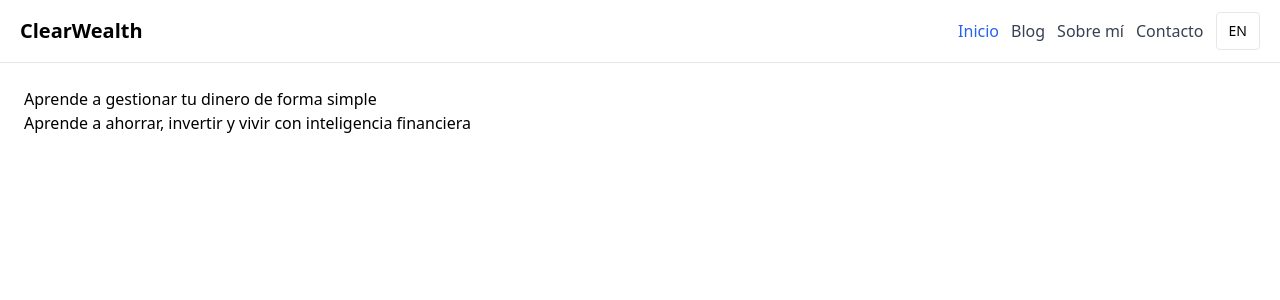
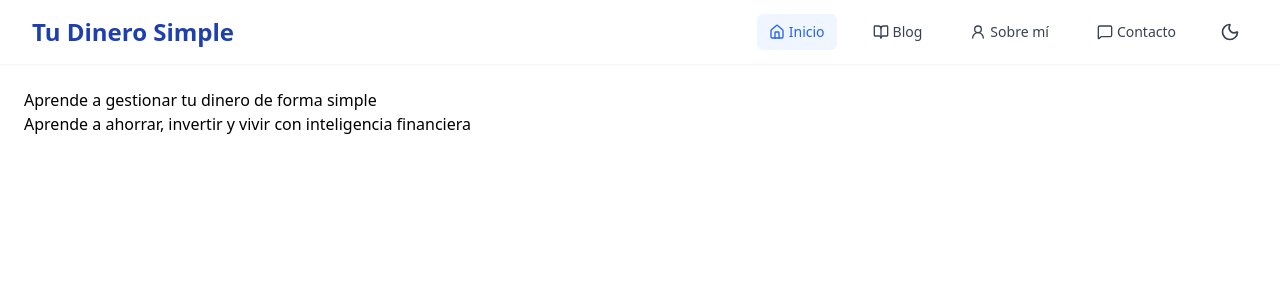
Before and after one commit to ridedcp/clearwealth, a React (Vite) app: page /es/ in a window 1280 px wide. Shown: the top 300 px of the page. Built offline with nearby package versions, Linux system fonts and the light colour scheme.

Commit message:
Refactor Header component with improved structure

```diff
--- a/src/components/Header.jsx
+++ b/src/components/Header.jsx
@@ -1,28 +1,74 @@
-import { NavLink } from 'react-router-dom';
-import LocaleSwitcher from './LocaleSwitcher';
-import { t } from '../i18n';
+import { NavLink, useNavigate } from 'react-router-dom'
+import { Menu, X, Moon, Sun, Home, BookOpen, User2, MessageSquare } from 'lucide-react'
+import { useEffect, useState } from 'react'
 
-export default function Header({ lang }) {
-  const base = `/${lang}`;
+export default function Header({ lang='es' }) {
+  const base = `/${lang}`
   const nav = [
-    { to: `${base}/`, label: t(lang,'nav.home') },
-    { to: `${base}/blog`, label: t(lang,'nav.blog') },
-    { to: `${base}/sobre-mi`, label: t(lang,'nav.about') },
-    { to: `${base}/contacto`, label: t(lang,'nav.contact') }
-  ];
+    { to: `${base}/`, label: 'Inicio', icon: Home },
+    { to: `${base}/blog`, label: 'Blog', icon: BookOpen },
+    { to: `${base}/sobre-mi`, label: 'Sobre mí', icon: User2 },
+    { to: `${base}/contacto`, label: 'Contacto', icon: MessageSquare },
+  ]
+  const [mobile, setMobile] = useState(false)
+  const [dark, setDark] = useState(() => window.matchMedia && window.matchMedia('(prefers-color-scheme: dark)').matches)
+  useEffect(() => {
+    document.documentElement.classList.toggle('dark', dark)
+  }, [dark])
+
   return (
-    <header style={{borderBottom:'1px solid #e5e7eb'}}>
-      <div style={{display:'flex',alignItems:'center',justifyContent:'space-between',padding:'12px 20px'}}>
-        <NavLink to={`${base}/`} className="text-xl font-bold">ClearWealth</NavLink>
-        <nav style={{display:'flex',gap:12,alignItems:'center'}}>
-          {nav.map(n => (
-            <NavLink key={n.to} to={n.to} className={({isActive})=> isActive?'text-blue-600':'text-gray-700'}>
-              {n.label}
-            </NavLink>
-          ))}
-          <LocaleSwitcher lang={lang} />
-        </nav>
+    <header className="bg-white dark:bg-gray-800 shadow-sm sticky top-0 z-50">
+      <div className="max-w-7xl mx-auto px-4 sm:px-6 lg:px-8">
+        <div className="flex justify-between items-center h-16">
+          <NavLink to={`${base}/`} className="text-2xl font-bold text-blue-800 dark:text-blue-400">
+            Tu Dinero Simple
+          </NavLink>
+
+          <nav className="hidden md:flex items-center space-x-6">
+            {nav.map(i => (
+              <NavLink key={i.to} to={i.to}
+                className={({isActive}) =>
+                  `flex items-center space-x-1 px-3 py-2 rounded-md text-sm font-medium transition-colors ${
+                    isActive
+                      ? 'text-blue-600 dark:text-blue-400 bg-blue-50 dark:bg-blue-900/20'
+                      : 'text-gray-700 dark:text-gray-300 hover:text-blue-600 dark:hover:text-blue-400'}`
+                }>
+                <i.icon className="w-4 h-4" /><span>{i.label}</span>
+              </NavLink>
+            ))}
+            <button onClick={()=>setDark(v=>!v)} className="p-2 rounded-full text-gray-700 dark:text-gray-300 hover:bg-gray-100 dark:hover:bg-gray-700">
+              {dark ? <Sun className="w-5 h-5" /> : <Moon className="w-5 h-5" />}
+            </button>
+          </nav>
+
+          <div className="md:hidden flex items-center space-x-2">
+            <button onClick={()=>setDark(v=>!v)} className="p-2 rounded-full text-gray-700 dark:text-gray-300 hover:bg-gray-100 dark:hover:bg-gray-700">
+              {dark ? <Sun className="w-5 h-5" /> : <Moon className="w-5 h-5" />}
+            </button>
+            <button onClick={()=>setMobile(m=>!m)} className="p-2 rounded-md text-gray-700 dark:text-gray-300 hover:bg-gray-100 dark:hover:bg-gray-700">
+              {mobile ? <X className="w-6 h-6" /> : <Menu className="w-6 h-6" />}
+            </button>
+          </div>
+        </div>
       </div>
+
+      {mobile && (
+        <div className="md:hidden bg-white dark:bg-gray-800 border-t border-gray-200 dark:border-gray-700">
+          <div className="px-2 pt-2 pb-3 space-y-1">
+            {nav.map(i=>(
+              <NavLink key={i.to} to={i.to} onClick={()=>setMobile(false)}
+                className={({isActive}) =>
+                  `flex items-center space-x-3 w-full px-3 py-2 rounded-md text-base font-medium ${
+                    isActive
+                      ? 'text-blue-600 dark:text-blue-400 bg-blue-50 dark:bg-blue-900/20'
+                      : 'text-gray-700 dark:text-gray-300 hover:bg-gray-50 dark:hover:bg-gray-700'}`
+                }>
+                <i.icon className="w-5 h-5" /><span>{i.label}</span>
+              </NavLink>
+            ))}
+          </div>
+        </div>
+      )}
     </header>
-  );
+  )
 }
```
